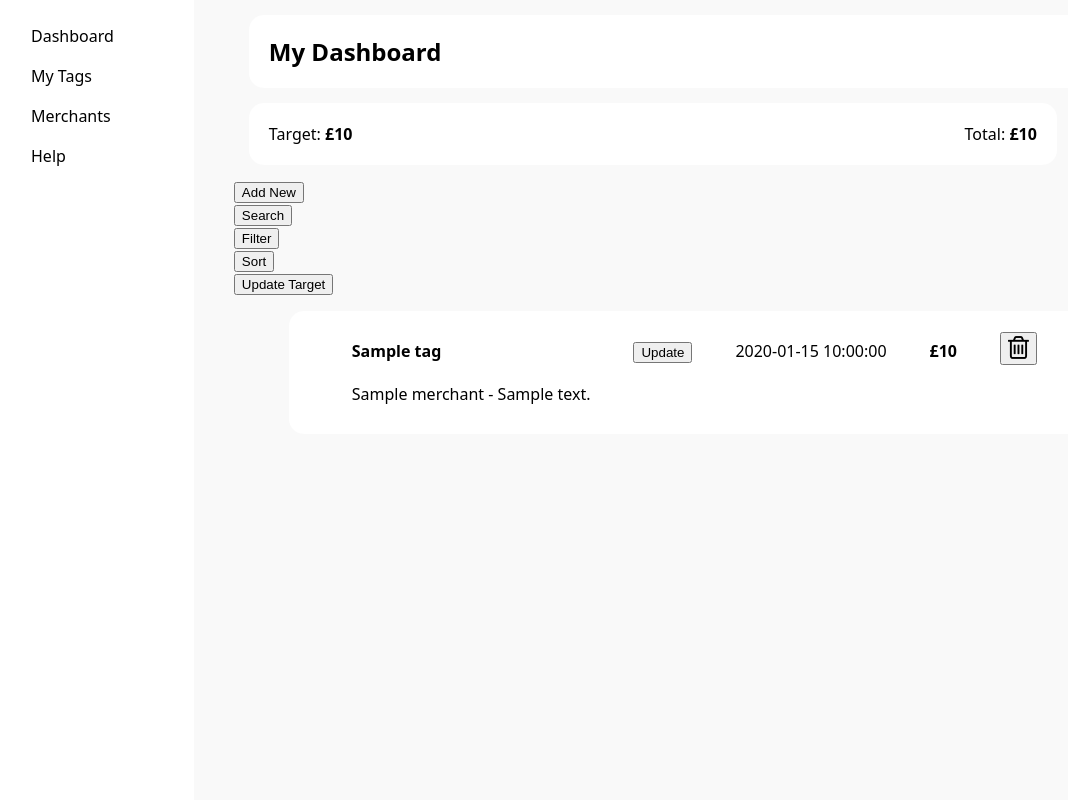
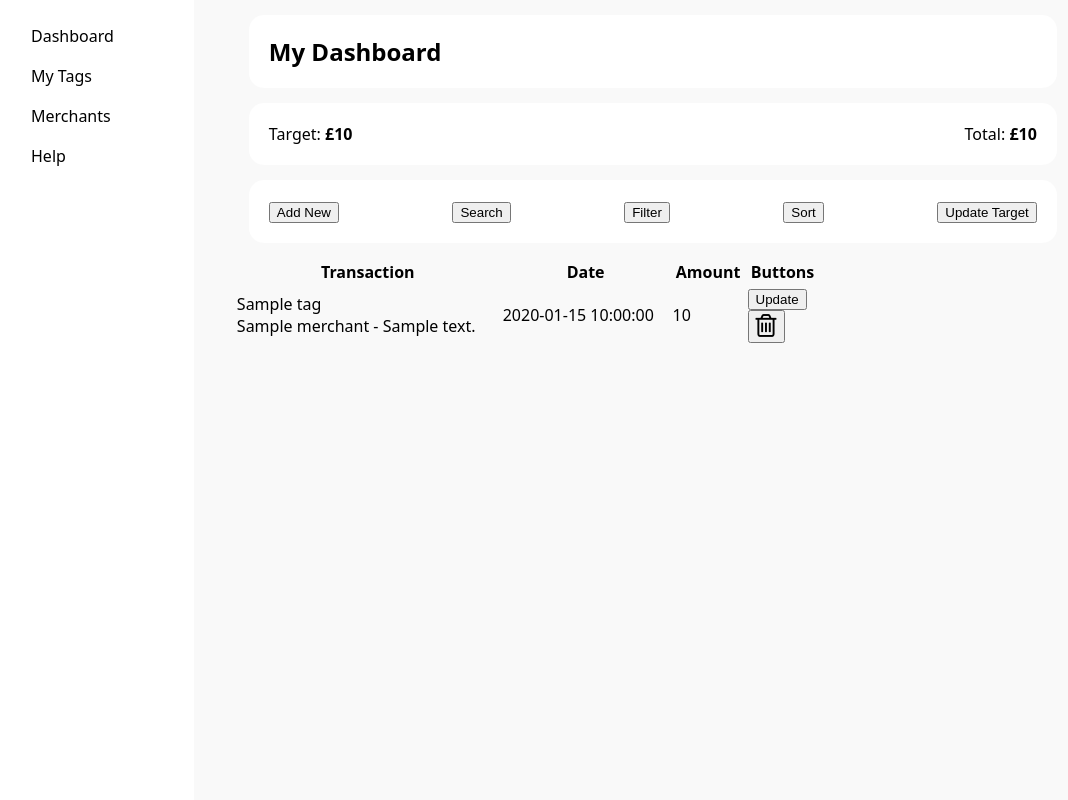
Before and after one commit to knowles28/spending_tracker, a Flask app: template templates/transactions/index.html in a window 1280 px wide. Shown: the part 106-906 px from the top of the page, without its empty margins (9-1077 px from the left). Run offline with Flask 2, Linux system fonts and the light colour scheme; the template is opened without the code that fills it: most values are stand-ins (such as "Sample title", 1, 10 or a date in 2020).

Commit message:
table set up

```diff
--- a/templates/transactions/index.html
+++ b/templates/transactions/index.html
@@ -17,7 +17,7 @@
 
 </div>
 
-<div>
+<div class="info-bar">
 
     <div class="new-button">
         <button><a href="/transactions/new">Add New</a></button>
@@ -38,12 +38,51 @@
     <div class="new-button">
         <button><a href="/transactions/edit-target">Update Target</a></button>
     </div>
+
 </div>
 
 
+
+<table style="width:70%">
+        <thead>
+            <tr>
+                <th>Transaction</th>
+                <th>Date</th>
+                <th>Amount</th>
+                <th>Buttons</th>
+            </tr>
+        </thead>
+
+        {% for transaction in all_transactions %}
+            <tr>
+                <td>{{ transaction.tag.name }} <br> {{ transaction.merchant.name }} - {{ transaction.description }} </td>
+                <td>{{ transaction.date }}</td>
+                <td> {{ transaction.price }}</td>
+                <td>
+                    <div class="buttons div3">
+                        <form class="update-button" action="/transactions/{{transaction.id}}/edit" method="post">
+                            <button>Update</button>
+                        </form>
+                    </div>
+
+                    <div class="buttons div6">
+                        <form class="delete-button" action="/transactions/{{ transaction.id }}/delete" method="post">
+                            <button><i class="fa fa-trash-o fa-2x"></i></button>
+
+                </td>
+            </tr>
+        {% endfor %}
+        </tr>
+</table>
+
+</div>
+
+<!--
 <div>
     <ul>
         {% for transaction in all_transactions %}
+
+
             <div class="list-block">
                 <li class="list-item div1" id="list-merchant-tag">
                 <b>{{ transaction.tag.name }} </b>
@@ -74,10 +113,11 @@
                     </form>
                 </div>
             </div>
+
         {% endfor %}
 
     </ul>
-</div>
+</div> -->
 
 
 {% endblock content %}
```
Also changed, not shown: console.py (+28 -3 lines), static/images/tag-solid.svg (added).
